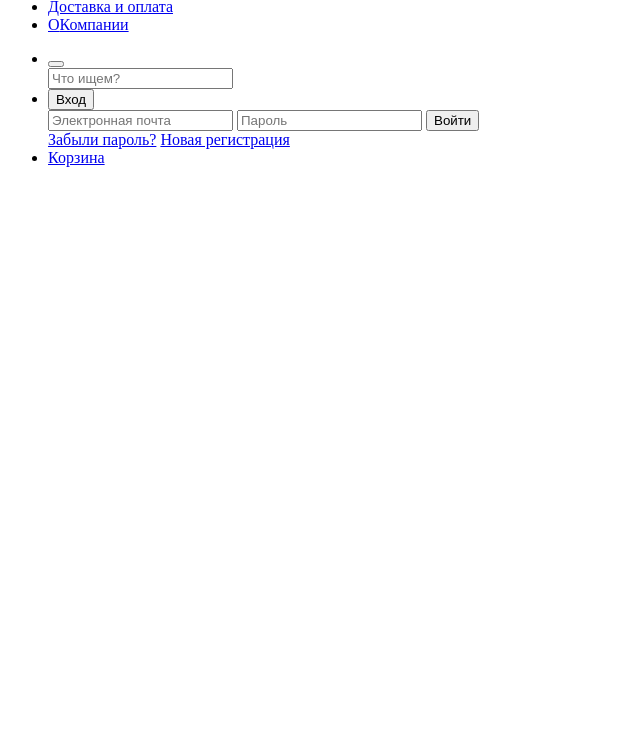
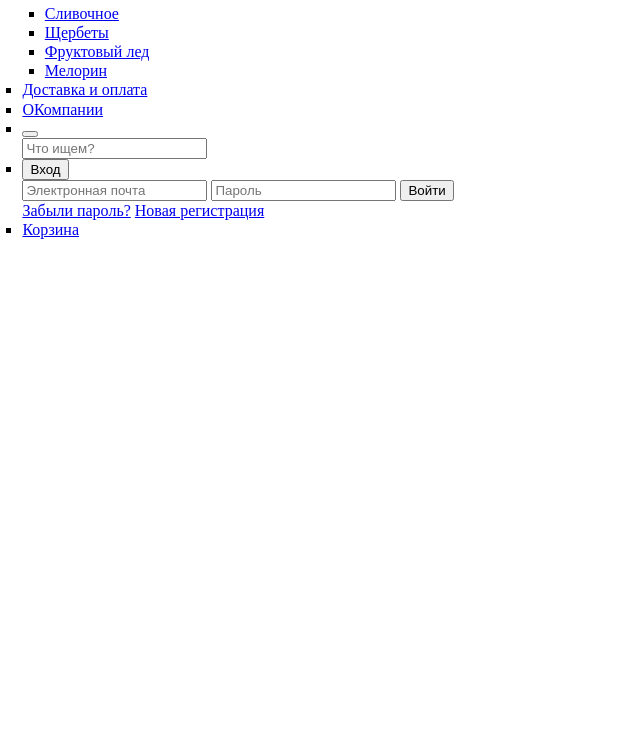
Before and after one commit to lowridermaan/150910-gllacy, a plain HTML site: page index.html in a window 1280 px wide. Shown: the part 54-800 px from the top of the page, without its empty margins (0-640 px from the left). Drawn offline with Linux system fonts and the light colour scheme.

Commit message:
Сбросил стили
И добавил подменю в <nav>

```diff
--- /dev/null
+++ b/css/reset.css
@@ -0,0 +1,30 @@
+/* сброс стилей браузера */
+html, body, div, span, object, iframe, h1, h2, h3, h4, h5, h6, p, blockquote, pre, a, abbr, acronym, address, big, cite, code, del, dfn, em, img, ins, kbd, q, s, samp,small, strike, strong, sub, sup, tt, var, b, u, i, center, dl, dt, dd, ol, ul, li, fieldset, form, label, legend,
+table, caption, tbody, tfoot, thead, tr, th, td, article, aside, canvas, details, embed,
+figure, figcaption, footer, header, hgroup, menu, nav, output, ruby, section, summary,
+time, mark, audio, video {
+	margin: 0;
+	padding: 0;
+	border: 0;
+	font-size: 100%;
+	vertical-align: baseline;
+}
+article, aside, details, figcaption, figure, footer, header, hgroup, menu, nav, section {
+	display: block;
+}
+body {
+	line-height: 1.2;
+}
+ol {
+	padding-left: 1.4em;
+	list-style: decimal;
+}
+ul {
+	padding-left: 1.4em;
+	list-style: square;
+}
+table {
+	border-collapse: collapse;
+	border-spacing: 0;
+}
+/* конец кода сброса стилей браузера */
--- a/index.html
+++ b/index.html
@@ -3,19 +3,29 @@
   <head>
     <meta charset="utf-8">
     <title>HTML Academy: Глейси</title>
+    <link rel="stylesheet" href="css/reset.css">
   </head>
   <body>
     <!-- Начало хедера -->
     <header class="header">
       <nav class="header-navigation">
         <ul class="header-navigation-menu">
-          <li class="navigation-menu logo"><a href="#" class="logo-link"><img src="" class="logo-gllacy" alt="gllacy-logo"></a>
+          <li class="logo"><a href="#" class="logo-link"><img src="" class="logo-image" alt="gllacy-logo"></a>
           </li>
-          <li class="navigation-menu"><a href="#">Каталог</a>
+          <li><a href="#" class="navigation-menu-item">Каталог</a>
+            <div class="submenu-block">
+              <ul class="submenu">
+                <li><p class="submenu-title">Новинки</p></li>
+                <li><a href="#">Сливочное</a></li>
+                <li><a href="#">Щербеты</a></li>
+                <li><a href="#">Фруктовый лед</a></li>
+                <li><a href="#">Мелорин</a></li>
+              </ul>
+            </div>
           </li>
-          <li class="navigation-menu"><a href="#">Доставка и оплата</a>
+          <li><a href="#" class="navigation-menu-item">Доставка и оплата</a>
           </li>
-          <li class="navigation-menu"><a href="#">О<span>Компании</span></a>
+          <li><a href="#" class="navigation-menu-item">О<span>Компании</span></a>
           </li>
         </ul>
         <ul class="header-user-block">
```
